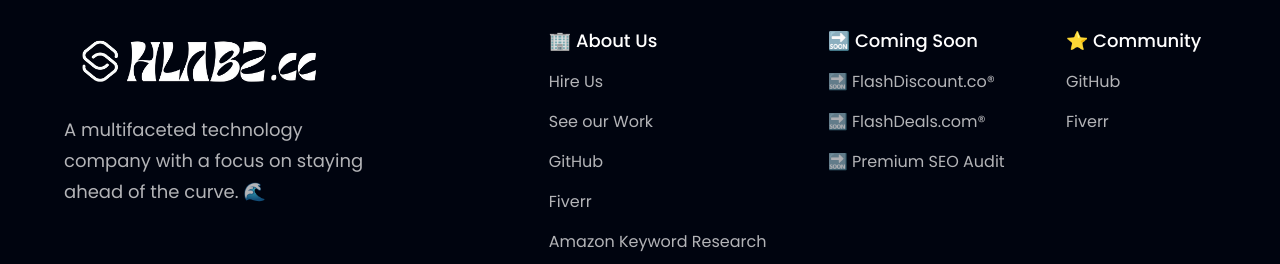
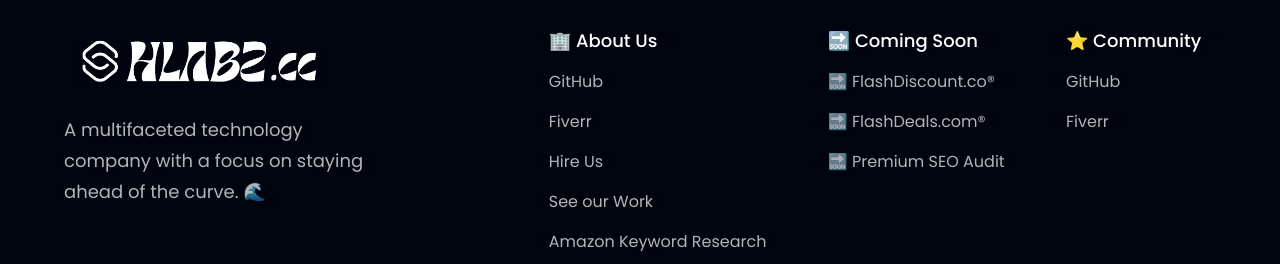
Before and after one commit to HLABZcc/HLABZ.cc, a React (Vite) app: page / in a window 1280 px wide. Shown: the part 3744-4008 px from the top of the page. Built offline with nearby package versions, Linux system fonts and the light colour scheme.

Commit message:
Update index.js

```diff
--- a/src/constants/index.js
+++ b/src/constants/index.js
@@ -87,6 +87,16 @@ export const footerLinks = [
   {
     title: "🏢 About Us",
     links: [
+            {
+        name: "GitHub",
+        link: "https://github.com/HLABZcc",
+        url: "https://github.com/HLABZcc",
+      },
+      {
+        name: "Fiverr",
+        link: "https://www.fiverr.com/hlabzconsult",
+        url: "https://www.fiverr.com/hlabzconsult",
+      },
       {
         name: "Hire Us",
         link: "https://www.fiverr.com/hlabzconsult",
@@ -96,16 +106,6 @@ export const footerLinks = [
         name: "See our Work",
         link: "https://github.com/HLABZcc",
         url: "https://github.com/HLABZcc",
-      },
-      {
-        name: "GitHub",
-        link: "https://github.com/HLABZcc",
-        url: "https://github.com/HLABZcc",
-      },
-      {
-        name: "Fiverr",
-        link: "https://www.fiverr.com/hlabzconsult",
-        url: "https://www.fiverr.com/hlabzconsult",
       },
       {
         name: "Amazon Keyword Research",
```
